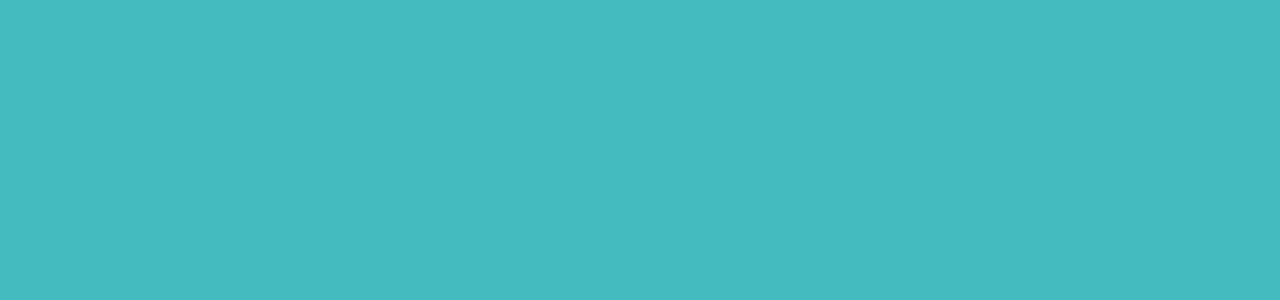
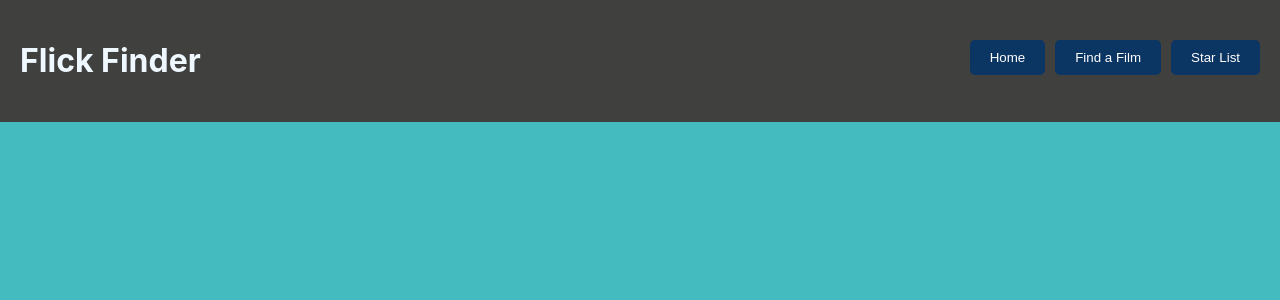
Before and after one commit to Townsy1996/react-film-app, a React (Create React App) app: page /starlist in a window 1280 px wide. Before the commit this address had no page. Shown: the top 300 px of the page. Built offline with nearby package versions, Linux system fonts and the light colour scheme.

Commit message:
create starList and findafilm pages

```diff
--- a/src/App.js
+++ b/src/App.js
@@ -1,12 +1,16 @@
 import React from 'react';
 import { BrowserRouter as Router, Routes, Route } from 'react-router-dom';
 import Home from './pages/Home';
+import Findafilm from './pages/Findafilm';
+import Starlist from './pages/StarList';
 
 function App() {
   return (
     <Router>
       <Routes>
         <Route path='/' element={<Home />} />
+        <Route path='/findafilm' element={<Findafilm />} />
+        <Route path='/starlist' element={<Starlist />} />
 
       </Routes>
     </Router>
--- /dev/null
+++ b/src/pages/Findafilm.js
@@ -0,0 +1,14 @@
+import React from 'react';
+import Header from '../components/Header';
+
+function Findafilm (){
+
+    return (
+        <div>
+            <Header />
+
+        </div>
+    );
+}
+
+export default Findafilm;
--- /dev/null
+++ b/src/pages/StarList.js
@@ -0,0 +1,14 @@
+import React from 'react';
+import Header from '../components/Header';
+
+function Starlist (){
+
+    return (
+        <div>
+            <Header />
+
+        </div>
+    );
+}
+
+export default Starlist;
```
